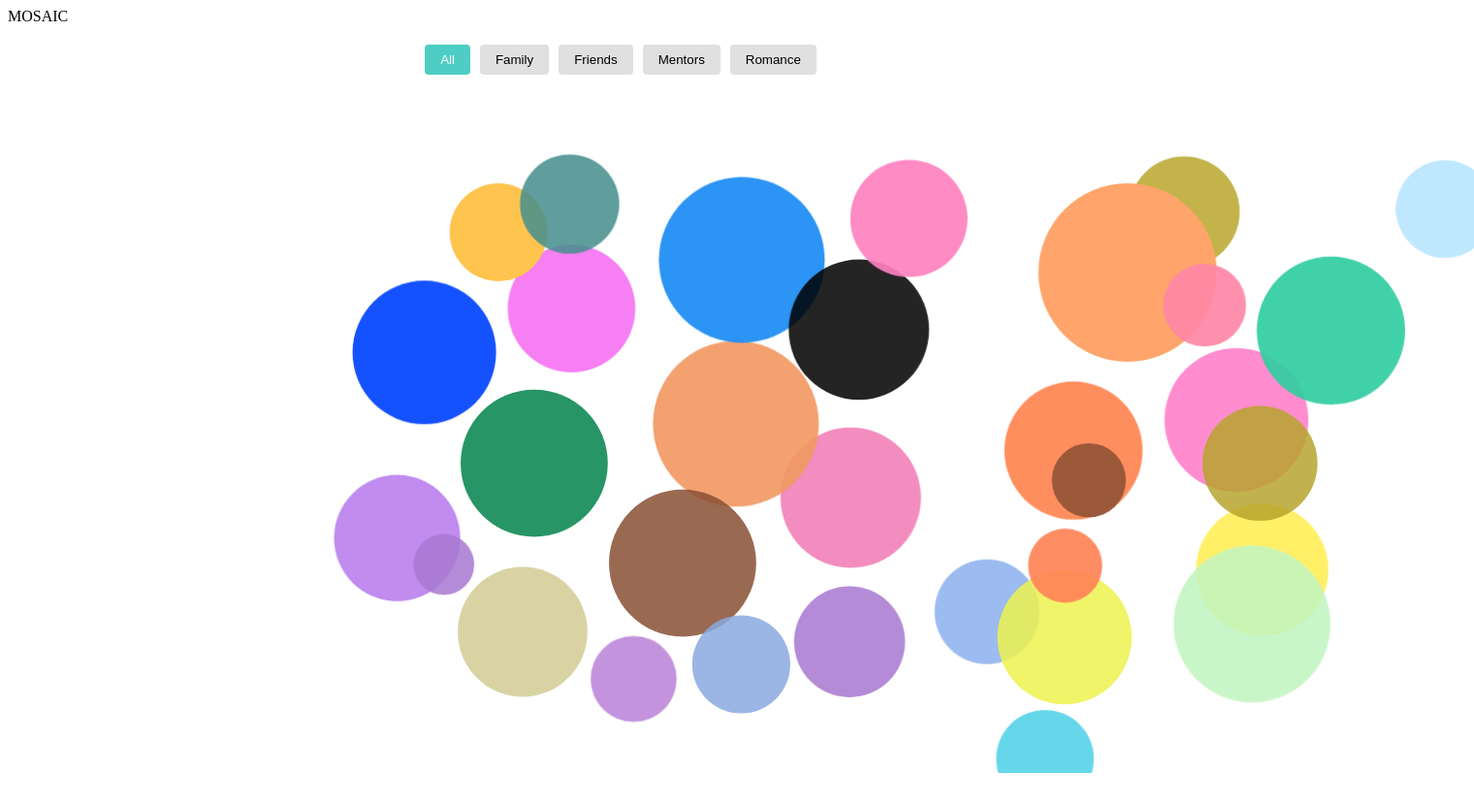
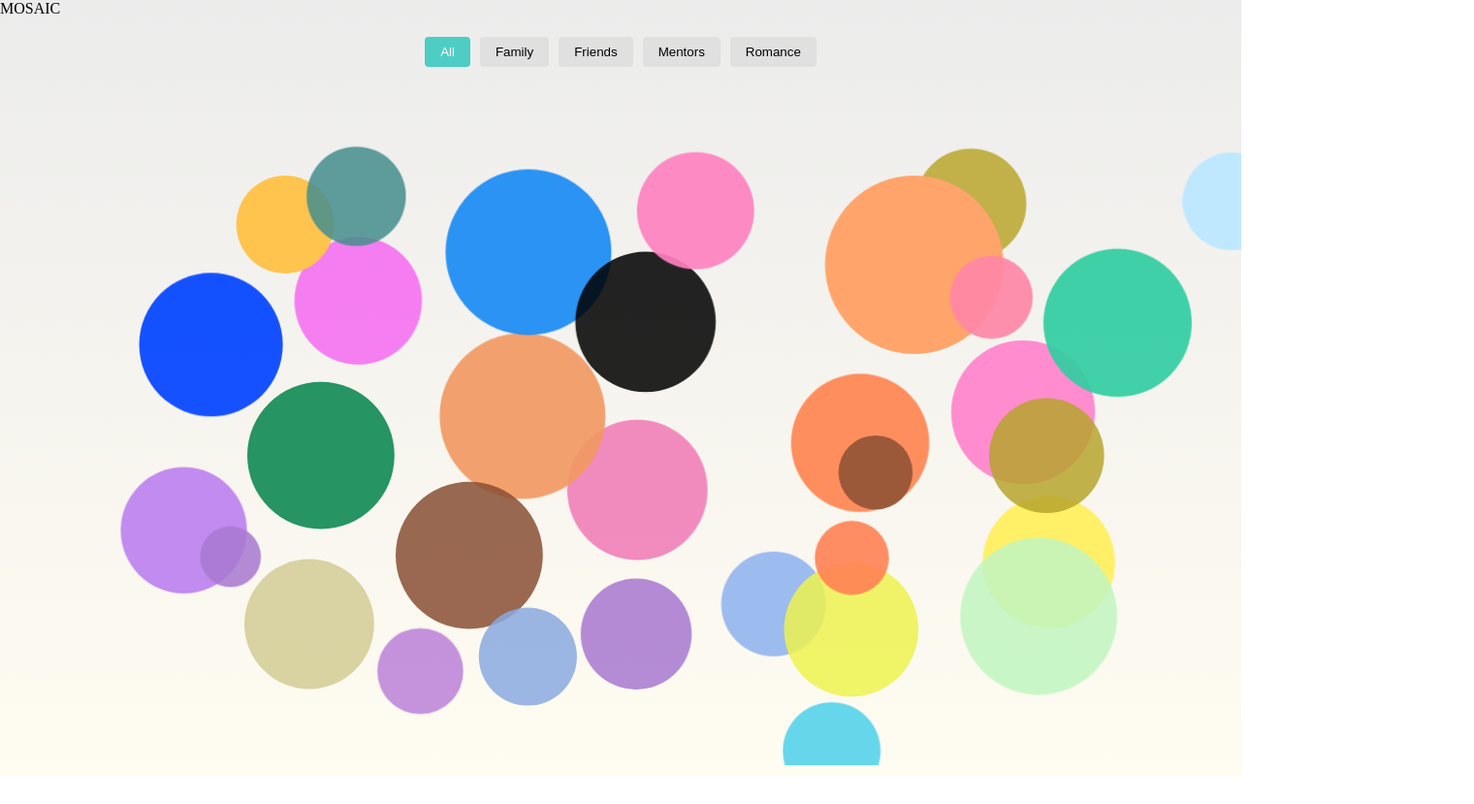
Before and after one commit to anushkavhatkar/mosaic, a plain HTML site: page mosaic.html in a window 1280 px wide. Shown: the whole page at 97% size, 1520 px wide, since content can reach past the window. After the commit the page ends 800 px from the top, so only its background shows below. Drawn offline with nearby package versions, Linux system fonts and the light colour scheme; animation ran at ten frames a second.

Commit message:
css background sizing

```diff
--- a/styles.css
+++ b/styles.css
@@ -12,11 +12,23 @@
     background-color: cyan;
 } */
 
+body, html {
+    margin: 0;
+    padding: 0;
+    width: 100%;
+    height: 100%;
+    overflow: hidden;
+    /* background: linear-gradient(180deg, #007DE4 0%, #FFFCF1 100%); */
+    /* background: linear-gradient(180deg, #C9FFC8 0%, #FFFCF1 100%); */
+    background: linear-gradient(180deg, #ECECEC 0%, #FFFCF1 100%);
+}
 .container {
     font-family: Arial, sans-serif;
-    max-width: 800px;
-    margin: 0 auto;
+    width: 100vw;
+    height: 100vh;
+    margin: 0;
     padding: 20px;
+    box-sizing: border-box;
 }
 .filters {
     margin-bottom: 20px;
```
